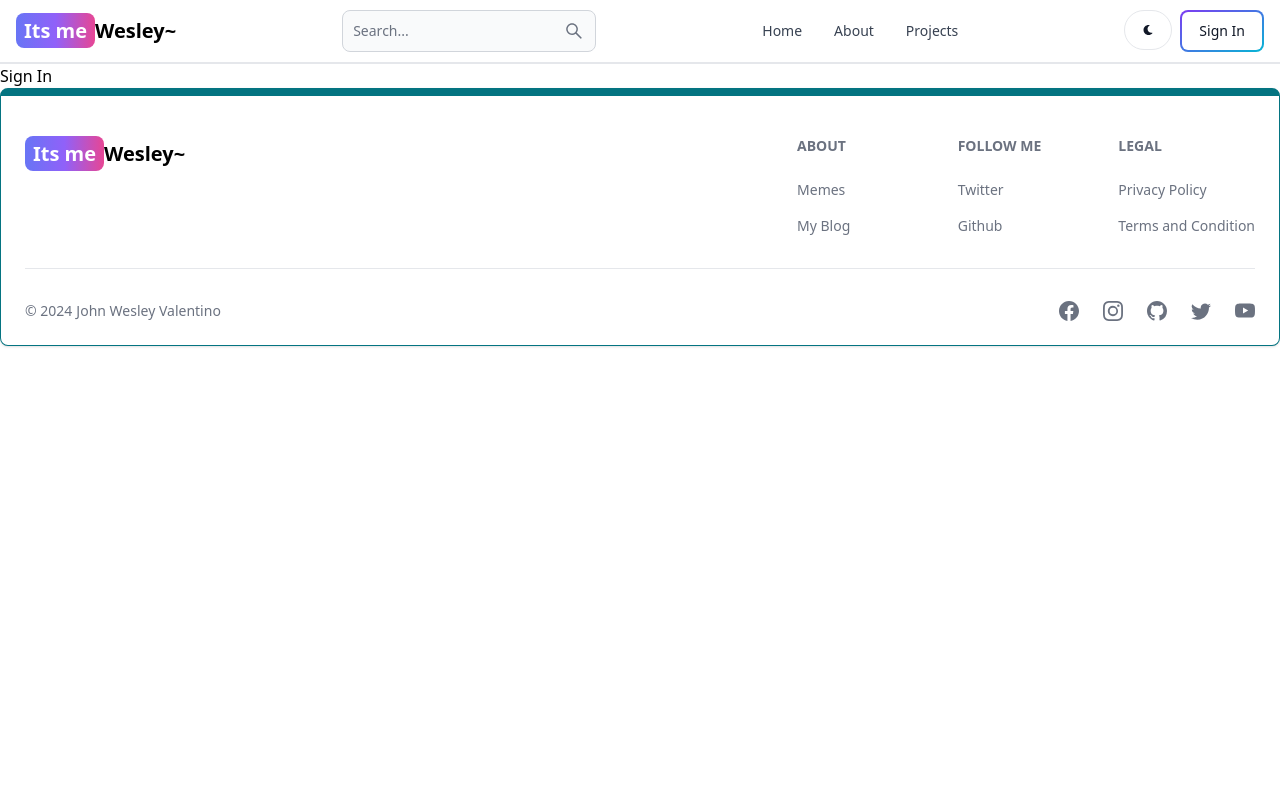
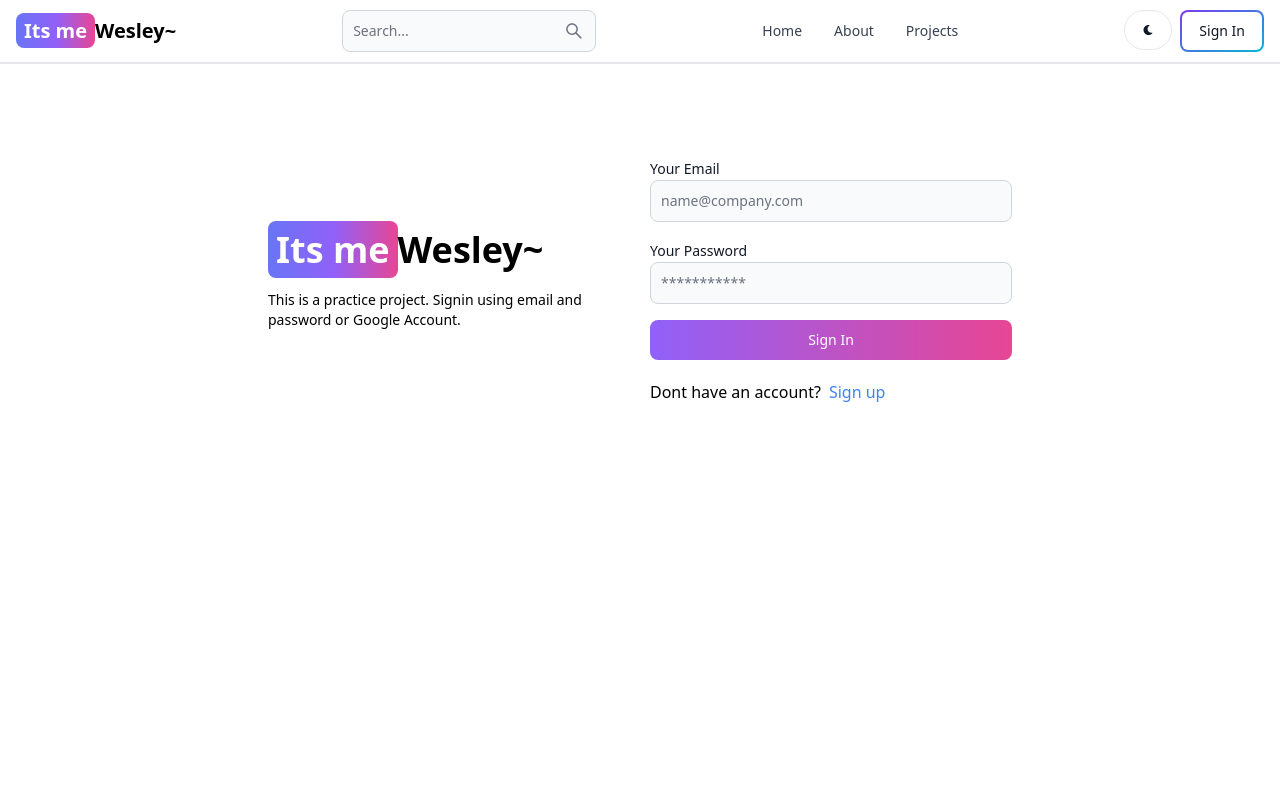
Before and after one commit to katzur4/prbablyBlogsite, a React (Vite) app in the folder client/: page /sign-in in a window 1280 px wide. Shown: the top 800 px of the page. Built offline with nearby package versions, Linux system fonts and the light colour scheme.

Commit message:
complete sigin up functionality

```diff
--- a/client/src/pages/Signin.jsx
+++ b/client/src/pages/Signin.jsx
@@ -1,7 +1,100 @@
-import React from 'react'
+import { Alert, Button, Label, TextInput, Spinner } from 'flowbite-react';
+import React, { useState } from 'react';
+import { Link, useNavigate } from 'react-router-dom';
 
-export default function signin() {
+
+export default function SignIn() {
+
+  const [formData, setFormData] = useState({});
+  const [errorMessage, setErrorMessage] = useState(null);
+  const [loading, setLoading] = useState(false);
+  const navigate = new useNavigate();
+  const handleChange = (e) => {
+    setFormData({...formData, [e.target.id]: e.target.value.trim() });
+  };
+  const handleSubmit = async (e) => {
+    e.preventDefault();
+    try{
+      setLoading(true);
+      setErrorMessage(null);
+      if( !formData.email || !formData.password ){
+        setLoading(false);
+        return setErrorMessage('Please fill out all fields');
+      }
+      const res = await fetch('/api/auth/signin',{
+        method : 'POST',
+        headers : {'Content-Type': 'application/json'},
+        body : JSON.stringify(formData)
+      });
+      const data = await res.json();
+      if(data.success === false){
+        setLoading(false);
+        return setErrorMessage(data.message);
+      }
+      setLoading(false);
+      if(res.ok){
+        navigate('/');
+      }
+    }catch (error){
+      setLoading(false);
+      setErrorMessage(error.message);
+    }
+  };
   return (
-    <div>Sign In</div>
+    <div className='min-h-screen mt-20'>
+      <div className="flex p-3 max-w-3xl mx-auto flex-col md:flex-row md:items-center gap-5">
+        <div className="flex-1">
+          {/* left side div */}
+          <Link to="/" className='font-bold dark:text-white text-4xl'>
+              <span className='px-2 py-1 bg-gradient-to-r from-indigo-500 via-purple-500 to-pink-500 rounded-lg text-white'>Its me</span>
+              Wesley~
+          </Link>
+          <p className='text-sm mt-5'>
+            This is a practice project. Signin using email and password or Google Account.
+          </p>
+        </div>
+
+        <div className="flex-1">
+            {/* right side div */}
+              <form className="flex flex-col gap-4" onSubmit={handleSubmit}>
+                <div>
+                  <Label value = "Your Email" />
+                  <TextInput type="email"
+                  placeholder="name@company.com"
+                  id="email" onChange={handleChange}
+                  />
+                </div>
+                <div>
+                  <Label value = "Your Password" />
+                  <TextInput type="password"
+                  placeholder="***********"
+                  id="password" onChange={handleChange}
+                  />
+                </div>
+                <Button gradientDuoTone="purpleToPink" type="submit" disabled={loading}>
+                  {
+                    loading ? (
+                    <>
+                      <Spinner size='sm' />
+                      <span className='pl-3'> Loading... </span>
+                    </>
+                    ) : 'Sign In'
+                  }
+                </Button>
+              </form>
+              <div className='flex gap-2 mt-5'>
+                <span>Dont have an account?</span>
+                <Link to="/sign-up" className="text-blue-500">Sign up</Link>
+              </div>
+              {
+                errorMessage && (
+                  <Alert className='mt-5' color='failure'>
+                    {errorMessage}
+                  </Alert>
+                )
+              }
+        </div>
+      </div>
+    </div>
   )
 }
```
Also changed, not shown: client/src/components/Footer.jsx (line endings or trailing spaces).
